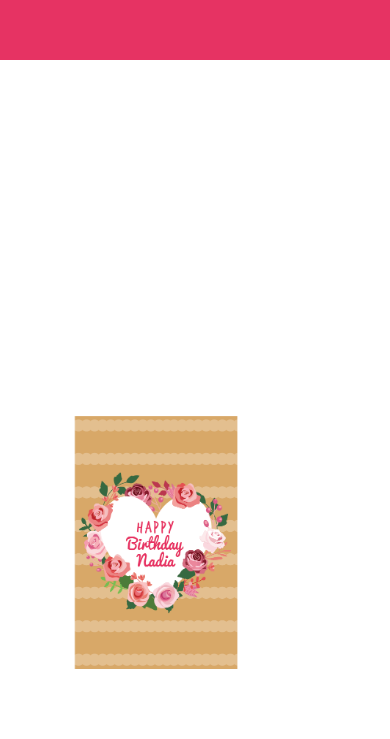
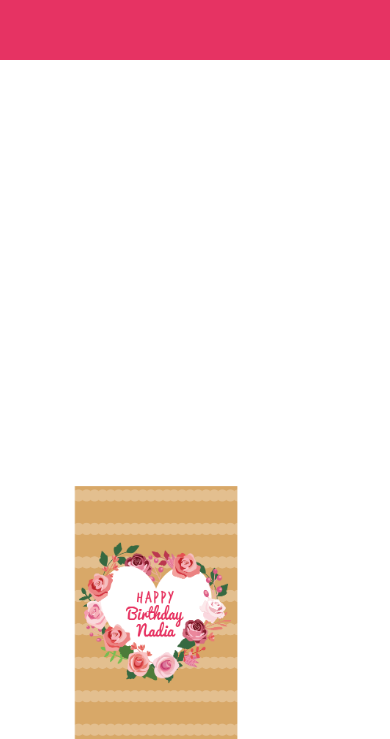
Before and after one commit to MichaelHaanz/MichaelHaanz.github.io, a plain HTML site: page index.html in a window 390 px wide. Shown: the part 784-1523 px from the top of the page. Before the commit the page ends 1453 px from the top, so only its background shows below. Drawn offline with Linux system fonts and the light colour scheme.

Commit message:
styles.css

```diff
--- a/styles.css
+++ b/styles.css
@@ -143,7 +143,7 @@ span{
     .images {
         width: 70%; /* Adjust the width for smaller screens */
         posittion: relative;
-        top: 400px;
+        top: 470px;
         bottom: auto;
         right: 30%;
         transform: translateX(50%);
```
